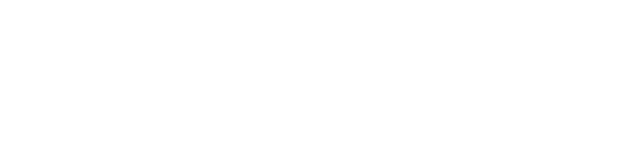
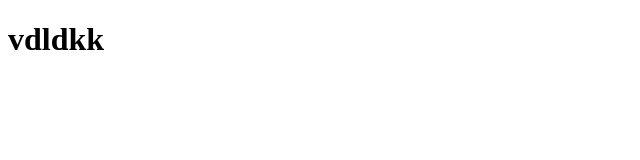
Before and after one commit to vadeldekk07/ulangangithub, a plain HTML site: page index.html in a window 1280 px wide. Shown: the whole page, without its empty margins (0-640 px from the left). Drawn offline with Linux system fonts and the light colour scheme.

Commit message:
vadeldekk

```diff
--- a/index.html
+++ b/index.html
@@ -6,6 +6,6 @@
     <title>Document</title>
 </head>
 <body>
-
+    <h1>vdldkk</h1>
 </body>
 </html>
```
